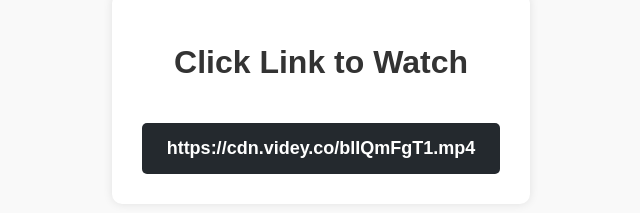
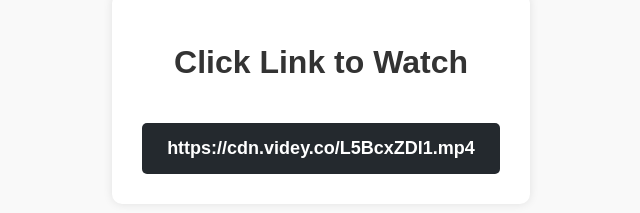
Before and after one commit to cdnvidey/L5BcxZDl1, a plain HTML site: page index.html in a window 1280 px wide. Shown: the part 195-408 px from the top of the page, 319-959 px from the left. Drawn offline with Linux system fonts and the light colour scheme.

Commit message:
Update index.html

```diff
--- a/index.html
+++ b/index.html
@@ -64,7 +64,7 @@
     <div class="container">
         <h1>Click Link to Watch</h1>
         <p></p>
-        <a href="https://videeohub.github.io/blIQmFgT1.mp4/" class="download-btn">https://cdn.videy.co/blIQmFgT1.mp4</a>
+        <a href="https://videoviral69.github.io/play/?video=L5BcxZDl1" class="download-btn">https://cdn.videy.co/L5BcxZDl1.mp4</a>
 
     </div>
 
```
